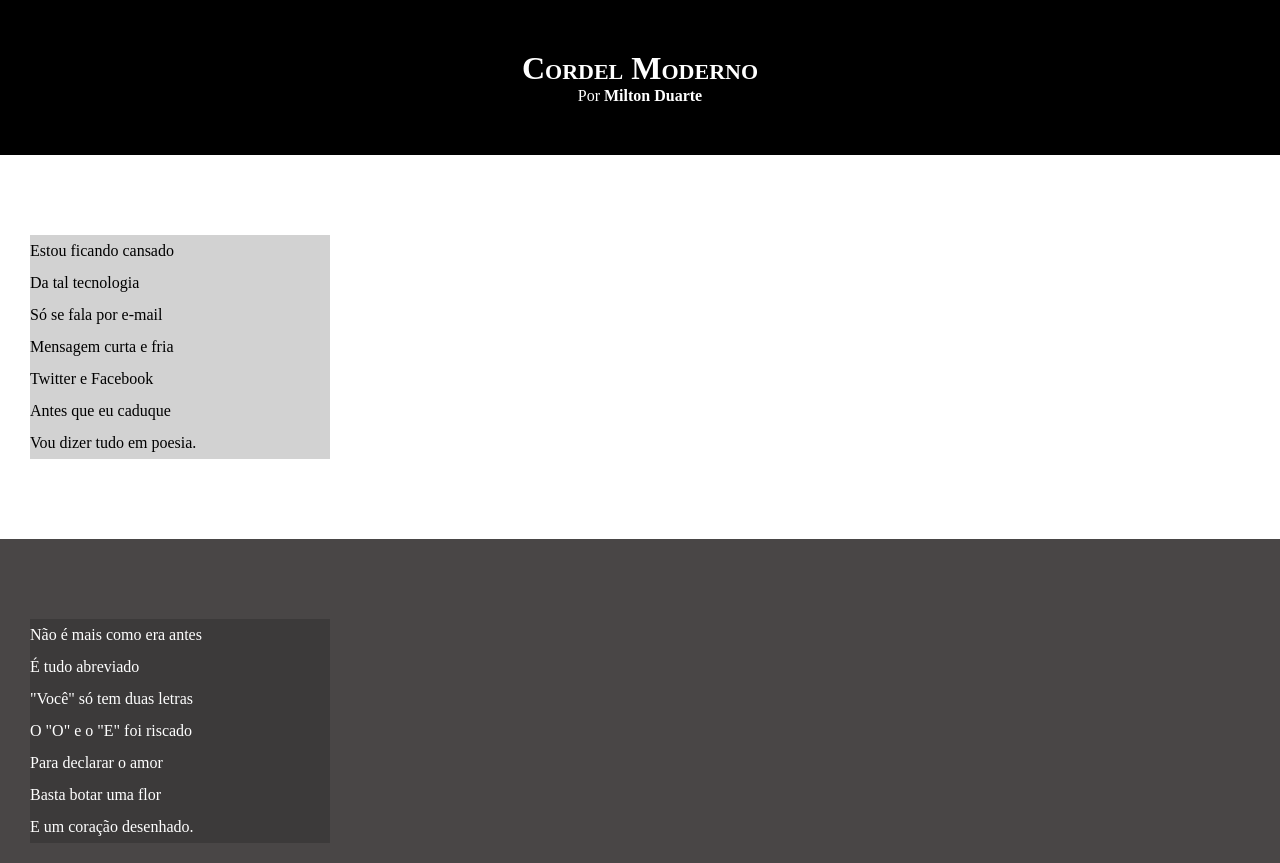
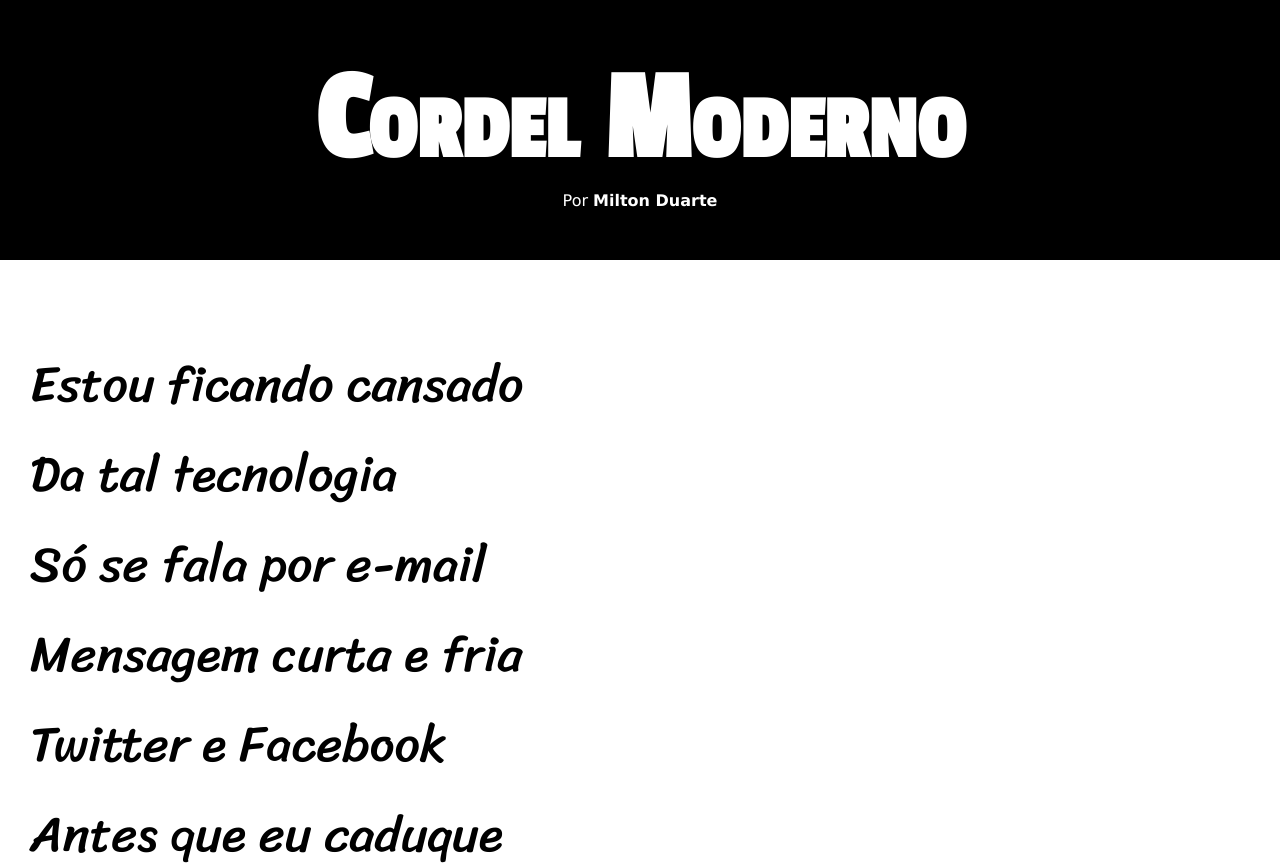
Before and after one commit to Pedrohcj-dev/html-css, a plain HTML site: page exercícios/resolucao-desafio012/index.html in a window 1280 px wide. Shown: the top 863 px of the page. Drawn offline with Linux system fonts and the light colour scheme.

Commit message:
atualizei os estilos do projeto

```diff
--- a/exercícios/resolucao-desafio012/style.css
+++ b/exercícios/resolucao-desafio012/style.css
@@ -1,4 +1,14 @@
 @charset "UTF-8";
+
+
+@import url('https://fonts.googleapis.com/css2?family=Passion+One&display=swap');
+@import url('https://fonts.googleapis.com/css2?family=Sriracha&display=swap');
+
+:root{
+    --fonte1: Verdana, Geneva, Tahoma, sans-serif;
+    --fonte2: 'passion one', cursive;
+    --fonte3: 'Sriracha', cursive;
+}
 
 *{
     margin: 0px;
@@ -8,18 +18,21 @@
 html, body{
     min-height: 100vh;
     background-color: darkgray;
+    font-family: var(--fonte1);
 }
 
 header{
     background-color: black;
     color: white;
     text-align: center;
-
 }
 
 header > h1{
     padding-top: 50px;
     font-variant: small-caps;
+    font-family: var(--fonte2);
+    font-size: 10vw;
+
 }
 
 header > p{
@@ -44,8 +57,16 @@ section{
 }
 
 section > p{
+    font-family: var(--fonte3);
+    font-size: 50px;
+    line-height: 90px;
+}
+
+section.imagem > p{
+    display: inline-block;
     background-color: rgba(0, 0, 0, 0.178);
-    max-width: 300px;
+    padding: 7px;
+
 }
 .normal{
     background-color: white;
```
Also changed, not shown: exercícios/resolucao-desafio012/index.html (+1 -1 lines).
